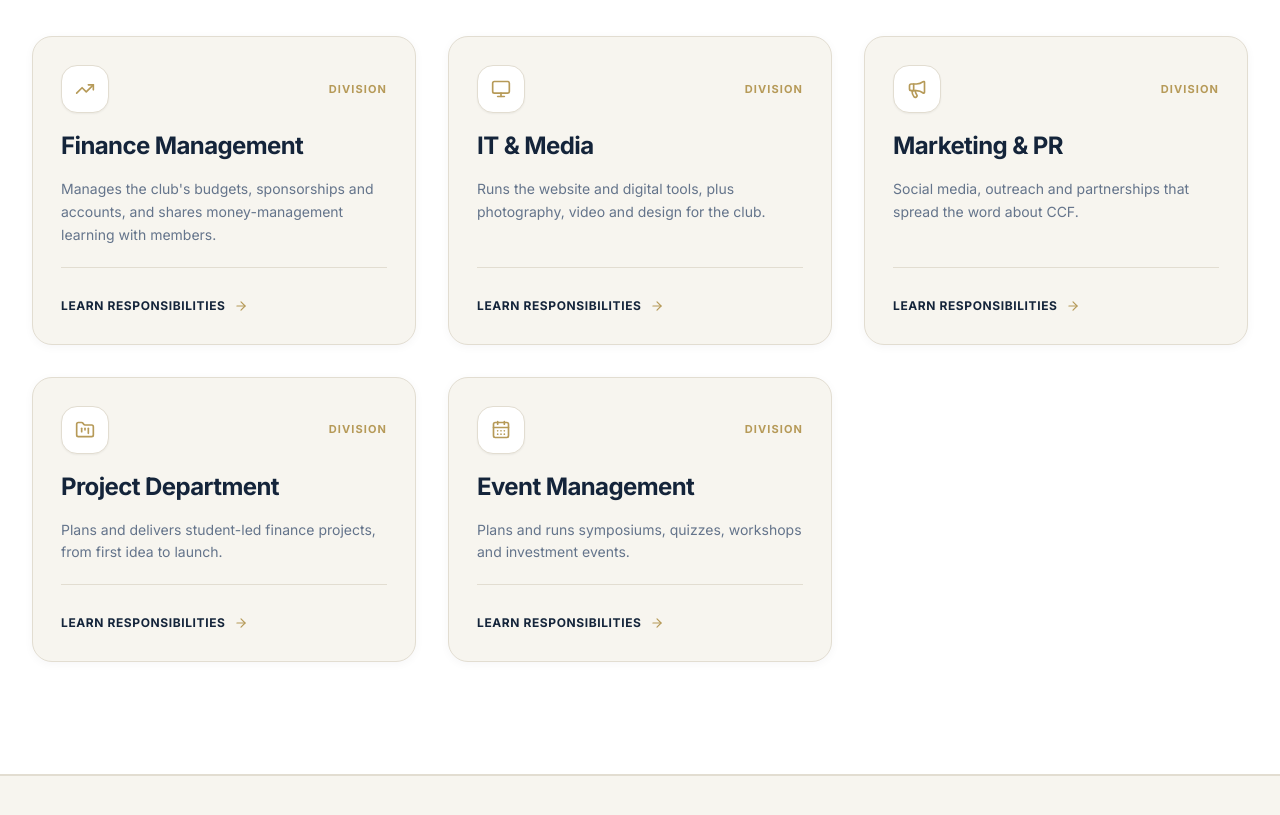
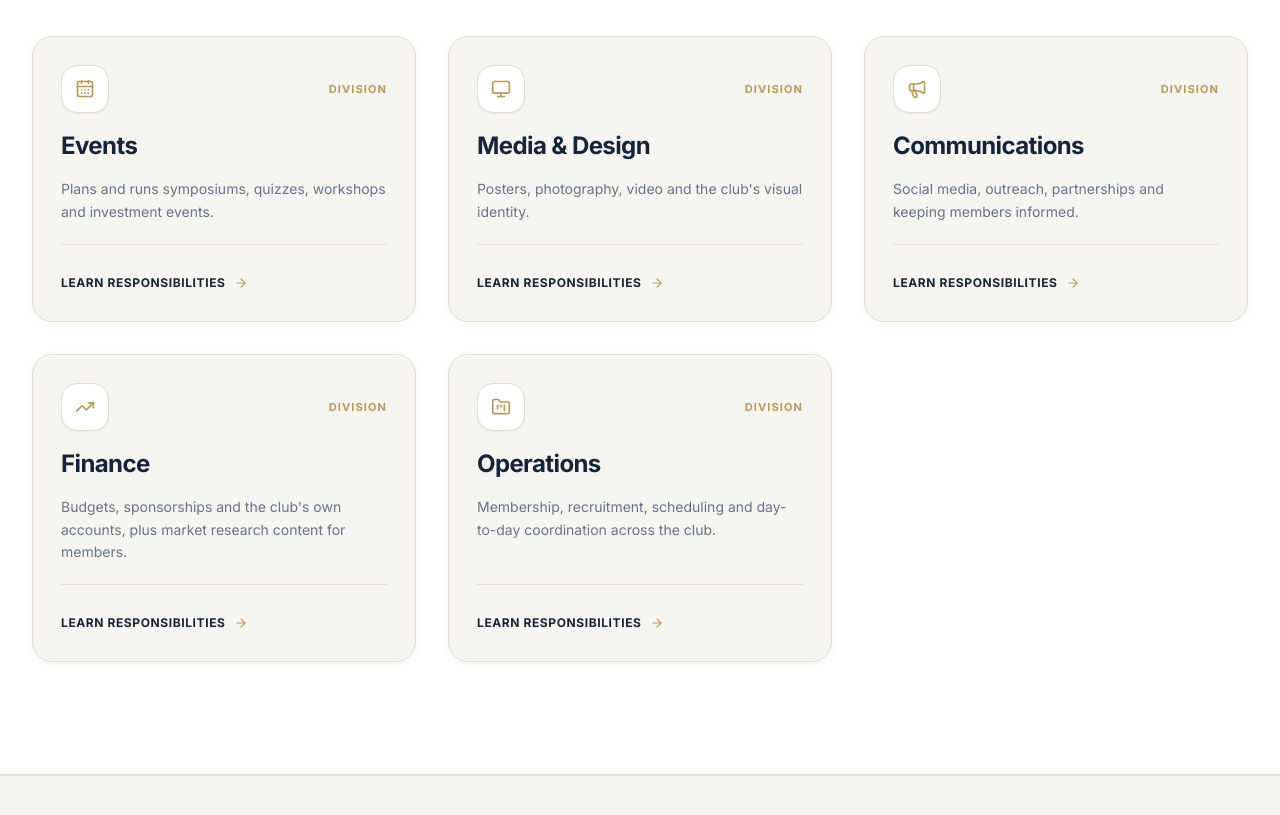
Before and after one commit to ShahidKhan243/ccf-website, a Next.js app: page / in a window 1280 px wide. Shown: the part 3560-4375 px from the top of the page. Built offline with nearby package versions, Linux system fonts and the light colour scheme; no server answers; the database is empty.

Commit message:
feat(departments): redesign departments page with editorial cream and gold aesthetic

```diff
--- a/app/(public)/departments/page.tsx
+++ b/app/(public)/departments/page.tsx
@@ -63,9 +63,18 @@ export default function DepartmentsPage() {
         if (dbDepts && dbDepts.length > 0) {
           // Maintain canonical 5 departments order matching navbar
           const canonicalSlugs = CCF_DEPARTMENTS.map((d) => d.slug);
+          const slugAliases: Record<string, string> = {
+            "event-management": "events",
+            "it-media": "media-design",
+            "marketing-pr": "communications",
+            "finance-management": "finance",
+            "project-department": "operations",
+          };
           departments = [...dbDepts].sort((a, b) => {
-            const idxA = canonicalSlugs.indexOf(a.slug);
-            const idxB = canonicalSlugs.indexOf(b.slug);
+            const slugA = slugAliases[a.slug] || a.slug;
+            const slugB = slugAliases[b.slug] || b.slug;
+            const idxA = canonicalSlugs.indexOf(slugA);
+            const idxB = canonicalSlugs.indexOf(slugB);
             if (idxA !== -1 && idxB !== -1) return idxA - idxB;
             return a.name.localeCompare(b.name);
           });
--- a/components/departments/departments-grid.tsx
+++ b/components/departments/departments-grid.tsx
@@ -54,25 +54,44 @@ export function DepartmentsGrid({
     }, 600);
   };
 
-  // Determine departments to display
+  // Determine departments to display with alias matching
+  const SLUG_ALIASES: Record<string, string> = {
+    "event-management": "events",
+    "events": "events",
+    "it-media": "media-design",
+    "media-design": "media-design",
+    "marketing-pr": "communications",
+    "communications": "communications",
+    "finance-management": "finance",
+    "finance": "finance",
+    "project-department": "operations",
+    "operations": "operations",
+  };
+
   const deptsToDisplay =
     departments && departments.length > 0
       ? departments.map((dept, index) => {
-          const fallback = CCF_DEPARTMENTS.find(
-            (d) => d.slug === dept.slug || d.name.toLowerCase() === dept.name.toLowerCase()
-          ) || CCF_DEPARTMENTS[index % CCF_DEPARTMENTS.length];
+          const canonicalSlug = SLUG_ALIASES[dept.slug] || dept.slug;
+          const fallback =
+            CCF_DEPARTMENTS.find(
+              (d) =>
+                d.slug === canonicalSlug ||
+                d.slug === dept.slug ||
+                d.name.toLowerCase() === dept.name.toLowerCase()
+            ) || CCF_DEPARTMENTS[index % CCF_DEPARTMENTS.length];
 
           return {
             id: dept.id || fallback.id,
             slug: dept.slug || fallback.slug,
+            canonicalSlug,
             name: dept.name || fallback.name,
             description: dept.description || fallback.description,
-            tags: dept.tags || fallback.tags,
+            tags: dept.tags && dept.tags.length > 0 ? dept.tags : fallback.tags,
             lead: dept.lead || fallback.lead,
             iconName: dept.iconName || fallback.iconName,
           };
         })
-      : CCF_DEPARTMENTS;
+      : CCF_DEPARTMENTS.map((d) => ({ ...d, canonicalSlug: d.slug }));
 
   // 1. Loading Skeleton State (5 cards, no "Loading..." text)
   if (isLoading) {
@@ -185,7 +204,7 @@ export function DepartmentsGrid({
               5 Departments
             </div>
             <p className="text-[#5d6985] text-base md:text-lg leading-relaxed lg:text-right">
-              Five departments cover finance, IT and media, marketing, projects and events. Pick the one that matches your strengths, or try more than one.
+              Five departments cover events, media, communications and finances. Pick the one that matches your strengths, or try more than one.
             </p>
             <Link
               href="/join-us"
@@ -200,9 +219,9 @@ export function DepartmentsGrid({
         {/* 6-Column Grid: Row 1 = 3 cards (span 2 each); Row 2 = 2 cards (span 3 each) */}
         <div className="grid grid-cols-1 md:grid-cols-6 gap-6 lg:gap-8">
           {deptsToDisplay.map((dept, index) => {
-            const isHighlight = index === 0; // Card 01: Finance Management
+            const isHighlight = index === 0; // Card 01: Events (Highlight card)
             const stepNum = String(index + 1).padStart(2, "0");
-            const IconComp = DEPT_ICONS[dept.iconName] || TrendingUp;
+            const IconComp = DEPT_ICONS[dept.iconName || ""] || TrendingUp;
 
             // Row 1 (first 3): col-span-2; Row 2 (last 2): col-span-3
             const gridColClass =
@@ -221,7 +240,7 @@ export function DepartmentsGrid({
                     : "border border-[#e8dfca] bg-white text-[#14203a] shadow-[0_10px_30px_rgba(184,150,79,0.08)] hover:shadow-xl hover:border-[#b8964f]/50"
                 }`}
                 style={{
-                  minHeight: index < 3 ? "470px" : "420px",
+                  minHeight: index < 3 ? "450px" : "420px",
                   background: isHighlight
                     ? "linear-gradient(145deg, #1d2c4d 0%, #0f1830 100%)"
                     : "#ffffff",
@@ -256,7 +275,7 @@ export function DepartmentsGrid({
                     {/* Department Name & Description */}
                     <div className="space-y-3">
                       <h3
-                        className={`font-serif text-2xl sm:text-[34px] font-bold leading-tight truncate ${
+                        className={`font-serif text-3xl sm:text-[38px] font-bold leading-tight truncate ${
                           isHighlight ? "text-white" : "text-[#14203a]"
                         }`}
                         style={{ fontFeatureSettings: '"lnum" 1' }}
--- a/components/departments/departments-hero.tsx
+++ b/components/departments/departments-hero.tsx
@@ -135,11 +135,30 @@ export function DepartmentsHero() {
 
             {/* Supporting Editorial Paragraph */}
             <p className="text-[#5d6985] text-lg sm:text-xl lg:text-[21px] leading-relaxed max-w-xl font-normal">
-              Finance, IT and media, marketing, projects and events. Every department at CCF is run by students, open to every discipline.
+              Events, media, communications and finance. Every department at CCF is run by students, open to every discipline.
             </p>
 
-            {/* Actions & Playful Gold Arrow */}
+            {/* Actions & Playful Gold Arrow & Sparkle Stars */}
             <div className="pt-2 flex flex-col sm:flex-row items-stretch sm:items-center gap-5 w-full sm:w-auto relative">
+              {/* Optional Decoration: Thin gold outlined 4-point sparkle star #1 */}
+              <div
+                className="hidden sm:block absolute -left-8 -top-5 text-[#b8964f] pointer-events-none select-none"
+                aria-hidden="true"
+              >
+                <svg
+                  width="18"
+                  height="18"
+                  viewBox="0 0 24 24"
+                  fill="none"
+                  stroke="#b8964f"
+                  strokeWidth="1.5"
+                  strokeLinecap="round"
+                  strokeLinejoin="round"
+                >
+                  <path d="M12 2L14.5 9.5L22 12L14.5 14.5L12 22L9.5 14.5L2 12L9.5 9.5Z" />
+                </svg>
+              </div>
+
               {/* Primary Gold Button */}
               <Link
                 href="/join-us"
@@ -162,9 +181,28 @@ export function DepartmentsHero() {
                 <ArrowDown className="h-4 w-4 text-[#b8964f] transition-transform group-hover:translate-y-0.5" aria-hidden="true" />
               </a>
 
+              {/* Optional Decoration: Thin gold outlined 4-point sparkle star #2 */}
+              <div
+                className="hidden xl:block absolute -right-32 top-8 text-[#b8964f] pointer-events-none select-none"
+                aria-hidden="true"
+              >
+                <svg
+                  width="14"
+                  height="14"
+                  viewBox="0 0 24 24"
+                  fill="none"
+                  stroke="#b8964f"
+                  strokeWidth="1.5"
+                  strokeLinecap="round"
+                  strokeLinejoin="round"
+                >
+                  <path d="M12 2L14.5 9.5L22 12L14.5 14.5L12 22L9.5 14.5L2 12L9.5 9.5Z" />
+                </svg>
+              </div>
+
               {/* Hand-drawn gold curved arrow (accent) */}
               <div
-                className="hidden xl:block absolute -right-28 -top-3 text-[#b8964f] pointer-events-none select-none"
+                className="hidden xl:block absolute -right-24 -top-3 text-[#b8964f] pointer-events-none select-none"
                 aria-hidden="true"
               >
                 <svg
@@ -187,15 +225,12 @@ export function DepartmentsHero() {
           {/* Right Column (Visual Stage) */}
           <div className="lg:col-span-5 flex justify-center lg:justify-end relative mt-8 lg:mt-0">
             {/* Visual Container scaled responsively under 900px */}
-            <div className="relative w-[340px] h-[360px] sm:w-[460px] sm:h-[420px] lg:w-[500px] lg:h-[460px] flex items-center justify-center scale-[0.75] sm:scale-90 lg:scale-100 origin-center lg:origin-right transition-transform">
+            <div className="relative w-[340px] h-[360px] sm:w-[460px] sm:h-[420px] lg:w-[500px] lg:h-[460px] flex items-center justify-center scale-[0.70] sm:scale-90 lg:scale-100 origin-center lg:origin-right transition-transform">
               {/* Metallic Gold Crescent (Inline SVG) */}
               <div className="absolute inset-0 flex items-center justify-center pointer-events-none select-none">
                 <svg
                   viewBox="0 0 500 500"
-                  className="w-[420px] h-[420px] sm:w-[480px] sm:h-[480px]"
-                  style={{
-                    filter: "drop-shadow(0 24px 36px rgba(184, 150, 79, 0.28))",
-                  }}
+                  className="w-[420px] h-[420px] sm:w-[480px] sm:h-[480px] sm:[filter:drop-shadow(0_24px_36px_rgba(184,150,79,0.28))]"
                   aria-hidden="true"
                 >
                   <defs>
@@ -227,7 +262,7 @@ export function DepartmentsHero() {
                 </svg>
               </div>
 
-              {/* Back Card: IT & Media (Dept 02) */}
+              {/* Back Card: Media & Design (Dept 02) */}
               <div
                 className={`absolute w-[360px] sm:w-[390px] h-[235px] sm:h-[250px] rounded-[24px] overflow-hidden border border-[#e8dfca] shadow-xl anim-float-back ${
                   isPaused ? "anim-paused" : ""
@@ -245,13 +280,13 @@ export function DepartmentsHero() {
                     CCF
                   </span>
                   <span className="font-mono text-[10px] sm:text-xs tracking-wider text-[#9c7c38] font-bold">
-                    IT & MEDIA · Dept. 02
+                    MEDIA & DESIGN · Dept. 02
                   </span>
                 </div>
                 {/* Bottom: Gold Strip */}
                 <div className="h-[56%] bg-gradient-to-br from-[#d4b06a] to-[#a8843c] px-6 py-4 flex flex-col justify-between text-white">
                   <div className="text-xs uppercase tracking-widest opacity-90 font-medium">
-                    Digital & Creative Operations
+                    Creative & Visual Identity
                   </div>
                   <div className="flex items-center justify-between text-[11px] font-mono tracking-wider opacity-85">
                     <span>CRESCENT CLUB OF FINANCE</span>
@@ -260,7 +295,7 @@ export function DepartmentsHero() {
                 </div>
               </div>
 
-              {/* Front Card: Finance Management (Dept 01) */}
+              {/* Front Card: Events Department (Dept 01) */}
               <div
                 className={`absolute w-[380px] sm:w-[420px] h-[245px] sm:h-[262px] rounded-[26px] overflow-hidden border border-[#b8964f]/40 shadow-2xl anim-float-front ${
                   isPaused ? "anim-paused" : ""
@@ -285,7 +320,7 @@ export function DepartmentsHero() {
                     CCF
                   </span>
                   <span className="font-mono text-xs font-bold tracking-wider text-[#14203a] bg-white/30 px-2.5 py-1 rounded-sm border border-white/40">
-                    DEPT 01 / FINANCE
+                    DEPT 01 / EVENTS
                   </span>
                 </div>
 
@@ -303,7 +338,7 @@ export function DepartmentsHero() {
                       className="font-serif text-2xl sm:text-[26px] font-bold text-white tracking-tight leading-none"
                       style={{ fontFeatureSettings: '"lnum" 1' }}
                     >
-                      Finance Management
+                      Events Department
                     </h3>
                     <p className="text-[10px] uppercase font-bold tracking-[0.22em] text-[#e6cf98]/90 mt-1.5">
                       CRESCENT CLUB OF FINANCE
--- a/components/departments/departments-strip.tsx
+++ b/components/departments/departments-strip.tsx
@@ -8,11 +8,10 @@ interface StripPill {
 }
 
 const STRIP_PILLS: readonly StripPill[] = [
+  { label: "EVENTS", icon: Calendar },
+  { label: "MEDIA", icon: Monitor },
+  { label: "COMMS", icon: Megaphone },
   { label: "FINANCE", icon: TrendingUp },
-  { label: "IT & MEDIA", icon: Monitor },
-  { label: "MARKETING", icon: Megaphone },
-  { label: "PROJECTS", icon: ClipboardCheck },
-  { label: "EVENTS", icon: Calendar },
 ];
 
 export function DepartmentsStrip() {
@@ -21,7 +20,7 @@ export function DepartmentsStrip() {
       <h2 className="sr-only">Club Departments Overview</h2>
       <Container>
         <div className="flex flex-col lg:flex-row items-start lg:items-center justify-between gap-6">
-          {/* Left Side: Label & 5 Badges */}
+          {/* Left Side: Label & 4 Badges */}
           <div className="flex flex-col sm:flex-row sm:items-center gap-3 sm:gap-5 w-full lg:w-auto">
             <span className="text-xs font-semibold uppercase tracking-wider text-[#5d6985] shrink-0">
               Covering every side of the club
@@ -50,25 +49,25 @@ export function DepartmentsStrip() {
 
           {/* Right Side: Overlapping Avatars & Headline */}
           <div className="flex items-center gap-4 shrink-0 pt-2 lg:pt-0 border-t lg:border-t-0 border-[#e8dfca]/60 w-full lg:w-auto justify-between lg:justify-end">
-            {/* 3 Overlapping Circular Avatars */}
+            {/* 3 Overlapping Circular Avatars: E, M, C */}
             <div className="flex -space-x-2.5 items-center shrink-0">
               <div
                 className="w-10 h-10 rounded-full border-2 border-[#f1e9d6] bg-[#14203a] text-white flex items-center justify-center font-serif text-sm font-bold shadow-sm"
-                title="Student Member"
+                title="Events Student Member"
               >
-                FM
+                E
               </div>
               <div
                 className="w-10 h-10 rounded-full border-2 border-[#f1e9d6] bg-[#b8964f] text-white flex items-center justify-center font-serif text-sm font-bold shadow-sm"
-                title="Student Member"
+                title="Media Student Member"
               >
-                IT
+                M
               </div>
               <div
                 className="w-10 h-10 rounded-full border-2 border-[#f1e9d6] bg-[#e6cf98] text-[#14203a] flex items-center justify-center font-serif text-sm font-bold shadow-sm"
-                title="Student Member"
+                title="Comms Student Member"
               >
-                MP
+                C
               </div>
             </div>
 
--- a/lib/data/departments.ts
+++ b/lib/data/departments.ts
@@ -18,61 +18,9 @@ export interface CcfDepartment {
  */
 export const CCF_DEPARTMENTS: readonly CcfDepartment[] = [
   {
-    id: "dept-finance",
-    slug: "finance-management",
-    name: "Finance Management",
-    shortDescription:
-      "Manages the club's budgets, sponsorships and accounts, and shares money-management learning with members.",
-    description:
-      "Manages the club's budgets, sponsorships and accounts, and shares money-management learning with members.",
-    focusAreas: ["Budgeting", "Sponsors", "Research"],
-    tags: ["Budgeting", "Sponsors", "Research"],
-    lead: "Lead · TBA",
-    iconName: "TrendingUp",
-  },
-  {
-    id: "dept-it-media",
-    slug: "it-media",
-    name: "IT & Media",
-    shortDescription:
-      "Runs the website and digital tools, plus photography, video and design for the club.",
-    description:
-      "Runs the website and digital tools, plus photography, video and design for the club.",
-    focusAreas: ["Web", "Design", "Video"],
-    tags: ["Web", "Design", "Video"],
-    lead: "Lead · TBA",
-    iconName: "Monitor",
-  },
-  {
-    id: "dept-marketing",
-    slug: "marketing-pr",
-    name: "Marketing & PR",
-    shortDescription:
-      "Social media, outreach and partnerships that spread the word about CCF.",
-    description:
-      "Social media, outreach and partnerships that spread the word about CCF.",
-    focusAreas: ["Social", "Outreach", "Partners"],
-    tags: ["Social", "Outreach", "Partners"],
-    lead: "Lead · TBA",
-    iconName: "Megaphone",
-  },
-  {
-    id: "dept-projects",
-    slug: "project-department",
-    name: "Project Department",
-    shortDescription:
-      "Plans and delivers student-led finance projects, from first idea to launch.",
-    description:
-      "Plans and delivers student-led finance projects, from first idea to launch.",
-    focusAreas: ["Planning", "Research", "Delivery"],
-    tags: ["Planning", "Research", "Delivery"],
-    lead: "Lead · TBA",
-    iconName: "FolderKanban",
-  },
-  {
     id: "dept-events",
-    slug: "event-management",
-    name: "Event Management",
+    slug: "events",
+    name: "Events",
     shortDescription:
       "Plans and runs symposiums, quizzes, workshops and investment events.",
     description:
@@ -81,6 +29,58 @@ export const CCF_DEPARTMENTS: readonly CcfDepartment[] = [
     tags: ["Symposiums", "Quizzes", "Logistics"],
     lead: "Lead · TBA",
     iconName: "CalendarDays",
+  },
+  {
+    id: "dept-media-design",
+    slug: "media-design",
+    name: "Media & Design",
+    shortDescription:
+      "Posters, photography, video and the club's visual identity.",
+    description:
+      "Posters, photography, video and the club's visual identity.",
+    focusAreas: ["Design", "Photo", "Video"],
+    tags: ["Design", "Photo", "Video"],
+    lead: "Lead · TBA",
+    iconName: "Monitor",
+  },
+  {
+    id: "dept-communications",
+    slug: "communications",
+    name: "Communications",
+    shortDescription:
+      "Social media, outreach, partnerships and keeping members informed.",
+    description:
+      "Social media, outreach, partnerships and keeping members informed.",
+    focusAreas: ["Social", "Outreach", "PR"],
+    tags: ["Social", "Outreach", "PR"],
+    lead: "Lead · TBA",
+    iconName: "Megaphone",
+  },
+  {
+    id: "dept-finance",
+    slug: "finance",
+    name: "Finance",
+    shortDescription:
+      "Budgets, sponsorships and the club's own accounts, plus market research content for members.",
+    description:
+      "Budgets, sponsorships and the club's own accounts, plus market research content for members.",
+    focusAreas: ["Budgeting", "Sponsors", "Research"],
+    tags: ["Budgeting", "Sponsors", "Research"],
+    lead: "Lead · TBA",
+    iconName: "TrendingUp",
+  },
+  {
+    id: "dept-operations",
+    slug: "operations",
+    name: "Operations",
+    shortDescription:
+      "Membership, recruitment, scheduling and day-to-day coordination across the club.",
+    description:
+      "Membership, recruitment, scheduling and day-to-day coordination across the club.",
+    focusAreas: ["Recruitment", "Scheduling", "Coordination"],
+    tags: ["Recruitment", "Scheduling", "Coordination"],
+    lead: "Lead · TBA",
+    iconName: "FolderKanban",
   },
 ] as const;
 
```
Also changed, not shown: 1 other file (tests, documents, lock files or other folders).
